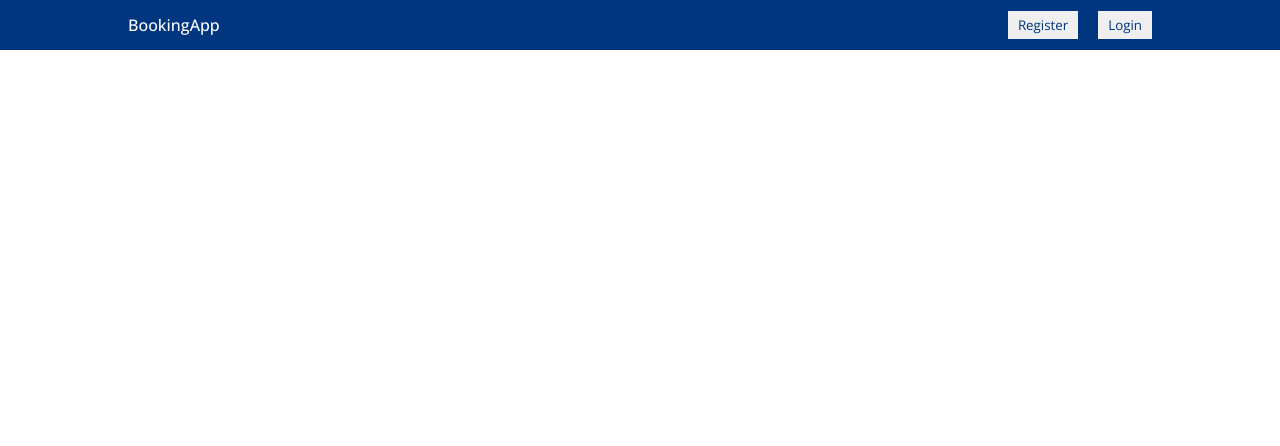
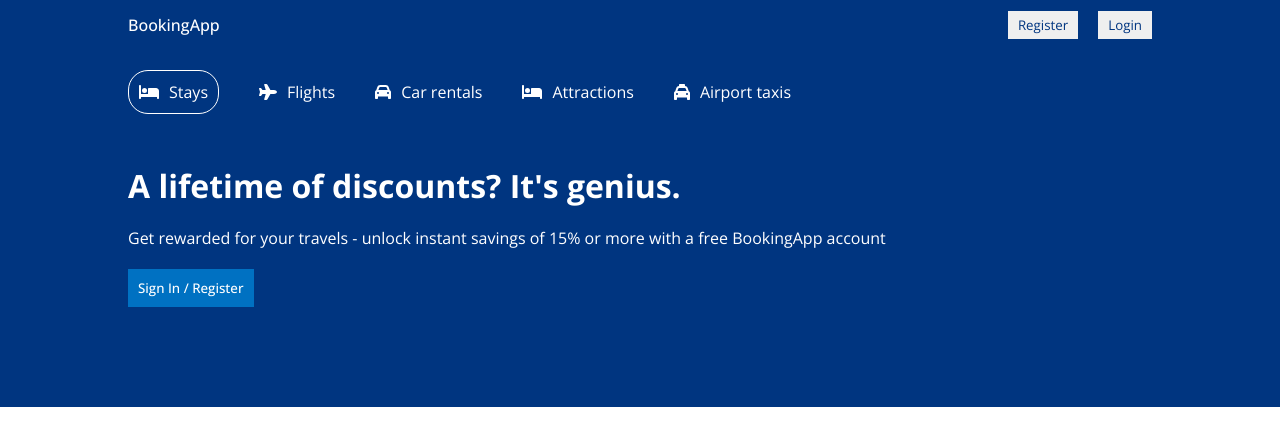
Before and after one commit to Hasanat902/booking-app, a React (Create React App) app: page / in a window 1280 px wide. Shown: the top 446 px of the page. Built offline with nearby package versions, Linux system fonts and the light colour scheme.

Commit message:
added header

```diff
--- a/package.json
+++ b/package.json
@@ -3,6 +3,10 @@
   "version": "0.1.0",
   "private": true,
   "dependencies": {
+    "@fortawesome/fontawesome-svg-core": "^6.3.0",
+    "@fortawesome/free-regular-svg-icons": "^6.3.0",
+    "@fortawesome/free-solid-svg-icons": "^6.3.0",
+    "@fortawesome/react-fontawesome": "^0.2.0",
     "@testing-library/jest-dom": "^5.16.5",
     "@testing-library/react": "^13.4.0",
     "@testing-library/user-event": "^13.5.0",
--- /dev/null
+++ b/src/components/header/Header.css
@@ -0,0 +1,43 @@
+.header{
+    background-color: #003580;
+    color: white;
+    display: flex;
+    justify-content: center;
+}
+
+.headerContainer{
+    width: 100%;
+    max-width: 1024px;
+    padding: 20px 0px 100px 0px;
+}
+
+.headerList{
+    display: flex;
+    gap: 40px;
+    margin-bottom: 50px;
+}
+
+.headerListItem{
+    display: flex;
+    align-items: center;
+    gap: 10px;
+}
+
+.headerListItem.active{
+    border: 1px solid white;
+    padding: 10px;
+    border-radius: 20px;
+}
+
+.headerDesc{
+    margin: 20px 0px;
+}
+
+.headerBtn{
+    background-color: #0071c2;
+    color: white;
+    font-weight: 500;
+    border: none;
+    padding: 10px;
+    cursor: pointer;
+}
--- /dev/null
+++ b/src/components/header/Header.js
@@ -0,0 +1,40 @@
+import { faBed, faPlane, faCar, faTaxi } from '@fortawesome/free-solid-svg-icons';
+import { FontAwesomeIcon } from '@fortawesome/react-fontawesome';
+import React from 'react';
+import './Header.css';
+
+const Header = () => {
+    return (
+        <div className='header'>
+            <div className="headerContainer">
+                <div className="headerList">
+                    <div className="headerListItem active">
+                        <FontAwesomeIcon icon={faBed} />
+                        <span>Stays</span>
+                    </div>
+                    <div className="headerListItem">
+                        <FontAwesomeIcon icon={faPlane} />
+                        <span>Flights</span>
+                    </div>
+                    <div className="headerListItem">
+                        <FontAwesomeIcon icon={faCar} />
+                        <span>Car rentals</span>
+                    </div>
+                    <div className="headerListItem">
+                        <FontAwesomeIcon icon={faBed} />
+                        <span>Attractions</span>
+                    </div>
+                    <div className="headerListItem">
+                        <FontAwesomeIcon icon={faTaxi} />
+                        <span>Airport taxis</span>
+                    </div>
+                </div>
+                <h1 className="headerTitle">A lifetime of discounts? It's genius.</h1>
+                <p className='headerDesc'>Get rewarded for your travels - unlock instant savings of 15% or more with a free BookingApp account</p>
+                <button className='headerBtn'>Sign In / Register</button>
+            </div>
+        </div>
+    );
+};
+
+export default Header;
--- a/src/pages/home/Home.js
+++ b/src/pages/home/Home.js
@@ -1,4 +1,5 @@
 import React from 'react';
+import Header from '../../components/header/Header';
 import Navbar from '../../components/navbar/Navbar';
 import './Home.css';
 
@@ -6,6 +7,7 @@ const Home = () => {
     return (
         <div>
             <Navbar></Navbar>
+            <Header></Header>
         </div>
     );
 };
```
Also changed, not shown: 1 other file (tests, documents, lock files or other folders).
